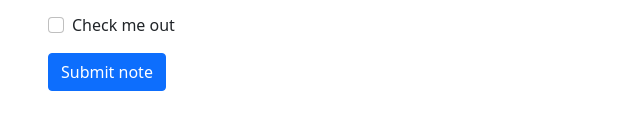
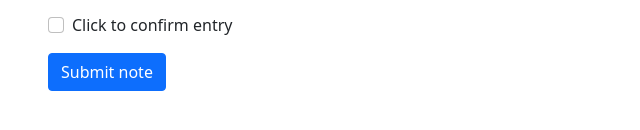
Before and after one commit to blessingaliu/notesApp, a website: page index.html in a window 1280 px wide. Shown: the part 434-564 px from the top of the page, 319-959 px from the left. Drawn offline with nearby package versions, Linux system fonts and the light colour scheme.

Commit message:
minor change

```diff
--- a/index.html
+++ b/index.html
@@ -22,7 +22,7 @@
       </div>
       <div class="mb-3 form-check">
         <input type="checkbox" class="form-check-input" id="exampleCheck1">
-        <label class="form-check-label" for="exampleCheck1">Check me out</label>
+        <label class="form-check-label" for="exampleCheck1">Click to confirm entry</label>
       </div>
       <button type="submit" class="btn btn-primary" id="click-btn">Submit note</button>
     </form>
```
